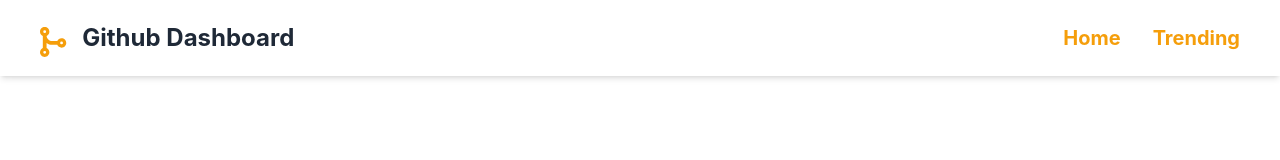
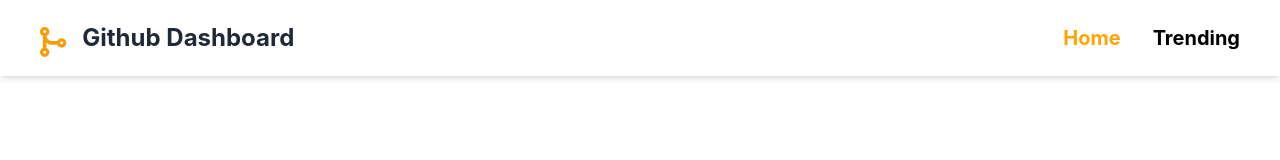
Before and after one commit to kamilmatnoor/github-dashboard, a React (Create React App) app: page / in a window 1280 px wide. Shown: the top 160 px of the page. Built offline with nearby package versions, Linux system fonts and the light colour scheme.

Commit message:
fix(style): issue menu not highlighted

```diff
--- a/src/App.css
+++ b/src/App.css
@@ -36,3 +36,13 @@
     transform: rotate(360deg);
   }
 }
+
+
+.active {
+  color: orange;
+  font-weight: bold;
+}
+
+.inactive {
+  color: black;
+}
--- a/src/components/NavigationWidget.jsx
+++ b/src/components/NavigationWidget.jsx
@@ -1,4 +1,4 @@
-import React, { useState } from 'react'
+import React, { useState, useEffect } from 'react'
 import { FontAwesomeIcon } from '@fortawesome/react-fontawesome'
 import { faCodeMerge, faXmark, faBars } from '@fortawesome/free-solid-svg-icons'
 
@@ -8,10 +8,11 @@ const NavigationWidget = () => {
     { name: "Trending", link: "/trending" },
   ];
   let [open, setOpen] = useState(false);
-  const [visitedLinks, setVisitedLinks] = useState('/');
 
-  const handleLinkClick = (path) => {
-    setVisitedLinks(path);
+  const [activeIndex, setActiveIndex] = useState(0);
+
+  const handleClick = (index) => {
+    setActiveIndex(index);
   };
 
   return (
@@ -30,9 +31,13 @@ const NavigationWidget = () => {
 
         <ul className={`md:flex md:items-center md:pb-0 pb-12 absolute md:static bg-white md:z-auto z-[-1] left-0 w-full md:w-auto md:pl-0 pl-9 transition-all duration-500 ease-in ${open ? 'top-20 ' : 'top-[-490px]'}`}>
           {
-            Links.map((link) => (
-              <li key={link.name} className='md:ml-8 text-xl md:my-0 my-7' onClick={() => handleLinkClick(link.link)}>
-                <a href={link.link} className='hover:text-gray-400 duration-500 text-amber-500 font-bold'>{link.name}</a>
+            Links.map((link, index) => (
+              <li key={link.name} className='md:ml-8 text-xl md:my-0 my-7'>
+                <a href={link.link} onClick={(e) => {
+                  e.preventDefault(); // Prevent default anchor behavior
+                  handleClick(index);
+                }}
+                  className={activeIndex === index ? 'active hover:text-gray-400 duration-500 font-bold' : 'inactive hover:text-gray-400 duration-500 font-bold'}>{link.name}</a>
               </li>
             ))
           }
```
